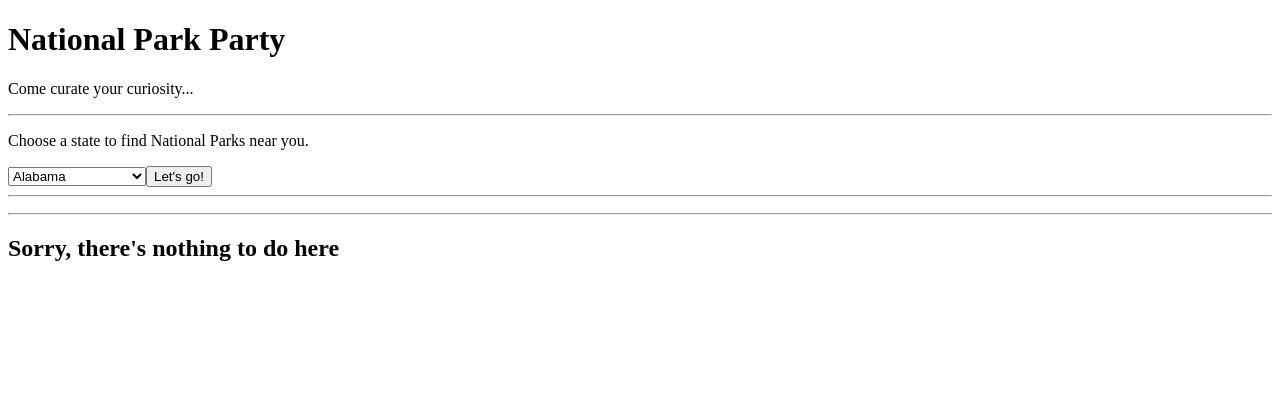
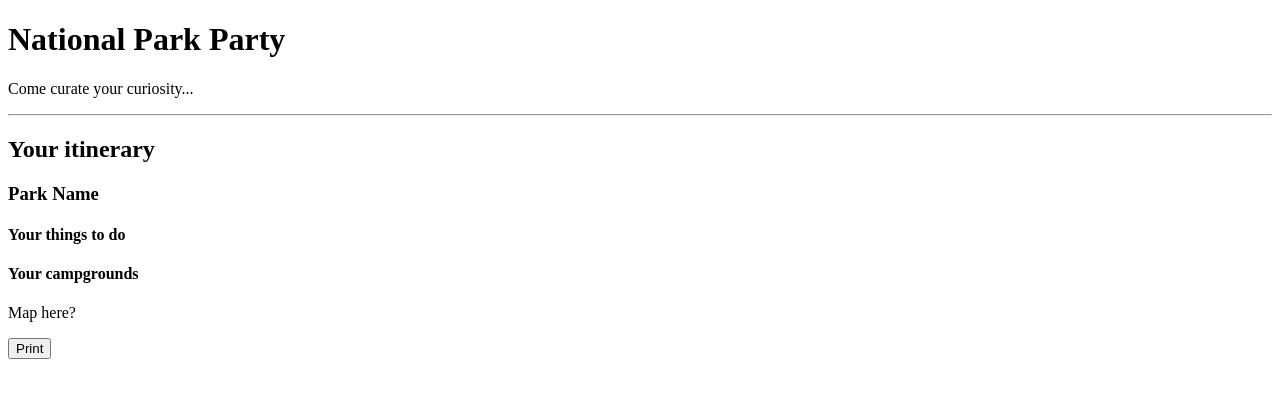
Before and after one commit to henry-oberholtzer/national-park-api, a React (Vite) app: page /itinerary in a window 1280 px wide. Shown: the top 398 px of the page. Built offline with nearby package versions, Linux system fonts and the light colour scheme.

Commit message:
add router to react and navigate to parkList and to things component
Co-authored-by: Kim Robinson <kimmykokonut@gmail.com>

```diff
--- a/package.json
+++ b/package.json
@@ -12,7 +12,8 @@
   },
   "dependencies": {
     "react": "^18.2.0",
-    "react-dom": "^18.2.0"
+    "react-dom": "^18.2.0",
+    "react-router-dom": "^6.21.1"
   },
   "devDependencies": {
     "@types/react": "^18.2.43",
--- a/src/components/App.tsx
+++ b/src/components/App.tsx
@@ -1,13 +1,60 @@
-import FindPark from './FindPark';
+import PickState from './PickState';
+import ParkOptions from './ParkOptions';
 import Header from './Header'
+import { BrowserRouter as Router, Routes, Route, RouterProvider, createBrowserRouter } from 'react-router-dom';
+import ThingsToDo from './ThingsToDo';
+import Campgrounds from './Campgrounds';
+import Itinerary from './Itinerary';
+
 
 function App() {
+
+  const router = createBrowserRouter([
+    {
+      path: '/',
+      element: <PickState />
+    },
+    {
+      path: 'state/:stateCode',
+      element: <ParkOptions />,
+      loader: async ({ params }) => {
+        return fetch(`https://developer.nps.gov/api/v1/parks?stateCode=${params.stateCode}&api_key=${import.meta.env.VITE_NPS_API_KEY}`)
+          .then(response => response.json())
+          .then((jsonifiedResponse) => {
+            return jsonifiedResponse.data;
+          })
+          .catch((error) => {
+            return error.message;
+          })
+      }
+    },
+    {
+      path: 'state/:stateCode/park/:parkCode',
+      element: <ThingsToDo />,
+      loader: async ({ params }) => {
+        return fetch(`https://developer.nps.gov/api/v1/thingstodo?parkCode=${params.parkCode}&api_key=${import.meta.env.VITE_NPS_API_KEY}`)
+        .then(response => response.json())
+        .then((jsonifiedResponse) => {
+          return jsonifiedResponse.data;
+        })
+        .catch((error) => {
+          return error.message;
+        })
+      }
+    },
+    {
+      path: 'state/:stateCode/park/:parkCode/campgrounds',
+      element: <Campgrounds />
+    },
+    {
+      path: '/itinerary',
+      element: <Itinerary />
+    }
+  ]);
   return (
     <>
-      <div>
-        <Header />
-        <FindPark />
-        </div>
+      <Header />
+      <RouterProvider router={router} />
     </>
   )
 }
--- /dev/null
+++ b/src/components/Campgrounds.tsx
@@ -0,0 +1,9 @@
+function Campgrounds() {
+    return(
+        <>
+        <h2>List of campgrounds in XX park</h2>
+        </>
+    )
+}
+export default Campgrounds;
+//make campground list clickable to add to 'cart'-itinerary component
--- a/src/components/FindPark.tsx
+++ b/src/components/FindPark.tsx
@@ -1,30 +1,28 @@
-import ParkOptions from "./ParkOptions";
-import PickState from "./PickState";
-import { parksAPIcall, thingsAPIcall } from "../nps-api-call";
-import { useReducer, useState } from "react";
-import getParksReducer, { initialState } from "../reducers/get-parks-reducer";
-import ThingsToDo from "./ThingsToDo";
+// import ParkOptions from "./ParkOptions";
+// import PickState from "./PickState";
+// import { parksAPIcall, thingsAPIcall } from "../nps-api-call";
+// import { useReducer, useState } from "react";
+// import getParksReducer, { initialState } from "../reducers/get-parks-reducer";
+// import ThingsToDo from "./ThingsToDo";
 
-function FindPark() {
-    const [state, dispatch] = useReducer(getParksReducer, initialState)
-    const [chosenState, setChosenState] = useState<string>('');
-    console.log(state)
-    return (
-        <>
-            <PickState
-                parksByStateAPICall={parksAPIcall(dispatch)}
-                setChosenState={setChosenState}
-            />
-            <ParkOptions
-                parkList={state.parkList}
-                chosenState={chosenState}
-                thingsToDoAPICall={thingsAPIcall(dispatch)}
-            />
-            <hr />
-            <ThingsToDo
-                thingsToDo={state.thingsToDo}
-            />
-        </>
-    )
-}
-export default FindPark;
+// function FindPark() {
+//     const [state, dispatch] = useReducer(getParksReducer, initialState)
+//     const [chosenState, setChosenState] = useState<string>('');
+//     console.log(state)
+//     return (
+//         <>
+//             <PickState
+//             />
+//             <ParkOptions
+//                 parkList={state.parkList}
+//                 chosenState={chosenState}
+//                 thingsToDoAPICall={thingsAPIcall(dispatch)}
+//             />
+//             <hr />
+//             <ThingsToDo
+//                 thingsToDo={state.thingsToDo}
+//             />
+//         </>
+//     )
+// }
+// export default FindPark;
--- /dev/null
+++ b/src/components/Itinerary.tsx
@@ -0,0 +1,13 @@
+function Itinerary() {
+    return(
+        <>
+        <h2>Your itinerary</h2>
+        <h3>Park Name</h3>
+        <h4>Your things to do</h4>
+        <h4>Your campgrounds</h4>
+        <p>Map here?</p>
+        <button>Print</button>
+        </>
+    );
+}
+export default Itinerary;
--- a/src/components/Park.tsx
+++ b/src/components/Park.tsx
@@ -1,8 +1,12 @@
 import './css/Park.css'
 import { ParkProps } from '../types'
+import { useNavigate } from 'react-router-dom'
+import { useParams } from 'react-router-dom'
 
 const Park = (props: ParkProps) => {
-    const { park, index, handleThings } = props
+    const { park, index } = props
+    const nav = useNavigate()
+    const { stateCode } = useParams();
 
     return (
         <div className="park" key={index}>
@@ -12,8 +16,8 @@ const Park = (props: ParkProps) => {
             <div>
                 <div>
                 <h3>{park.fullName}</h3>
-                <button onClick={() => handleThings(park.parkCode)}>Things to do</button>
-            <button>Find a campground</button>
+                <button onClick={() => nav(`/state/${stateCode}/park/${park.parkCode}`)}>Things to do</button>
+                <button onClick={() => nav(`${park.parkCode}/campgrounds`)}>Find a campground</button>
             </div>
                 <p className="desc">{park.description}</p>
             </div>
--- a/src/components/ParkOptions.tsx
+++ b/src/components/ParkOptions.tsx
@@ -1,27 +1,28 @@
 import { stateCodes } from "../stateCodes";
-import { ParkOptionsProps } from "../types";
+import { parkArray } from "../types";
 import Park from "./Park";
 import './css/ParkOptions.css'
+import { useLoaderData } from "react-router-dom";
+import { useParams } from "react-router-dom";
 
-function ParkOptions(props: ParkOptionsProps) {
-    const { parkList, chosenState } = props;
+function ParkOptions() {
+    const parkList = useLoaderData() as parkArray;
+    const { stateCode } = useParams();
+    console.log(parkList);
     return (
             <>
-        {parkList.length ?
-        <h2>Here are the {parkList.length} parks in {stateCodes[chosenState]}</h2> : <></>
-        }
+            <p>Found {parkList.length} {parkList.length > 1 ? "results" : "result"} {stateCode ? `for ${stateCodes[stateCode]}` : "for this query"}</p>
             <div className="results">
                 {parkList.map((park, index: number) =>
                     <Park
                         key={index}
                         park={park}
                         index={index}
-                    handleThings={props.thingsToDoAPICall}
                     />
                 )}
             </div>
             </>
-    );
+    )
 
 }
 export default ParkOptions;
--- a/src/components/PickState.tsx
+++ b/src/components/PickState.tsx
@@ -1,17 +1,17 @@
 import { useState } from "react";
 import { stateCodes } from "../stateCodes";
+import { useNavigate } from "react-router-dom";
 
 
-function PickState (props: PickState) {
+function PickState () {
     const [selectedState, setSelectedState] = useState<string>("AL")
+    const navigate = useNavigate();
     return (
         <>
         <p>Choose a state to find National Parks near you.</p>
         <form onSubmit={(e) => {
             e.preventDefault();
-            props.parksByStateAPICall(selectedState)
-            props.setChosenState(selectedState);
-
+            navigate(`/state/${selectedState}`)
         }}>
             <select
                 id="states"
--- a/src/components/ThingsToDo.tsx
+++ b/src/components/ThingsToDo.tsx
@@ -1,12 +1,13 @@
-import { ThingsProps } from "../types";
 import Things from "./Things";
+import { useLoaderData, useParams } from "react-router-dom";
+import { thingsArray } from "../types";
 
-function ThingsToDo(props: ThingsProps) {
-    const { thingsToDo } = props;
+function ThingsToDo() {
+    const thingsToDo = useLoaderData() as thingsArray;
     return(
         <>
         {thingsToDo.length ?
-        <h2>Here are things to do in *parkCode*</h2> : <h2>Sorry, there's nothing to do here</h2>
+        <h2>Here are some things to do: </h2> : <h2>Sorry, there's nothing to do here</h2>
         }
         <div className="toDo">
             {thingsToDo.map((thing, index: number) =>
```
Also changed, not shown: src/types.d.ts (+6 -10 lines), 1 other file (tests, documents, lock files or other folders). Lines whose indentation alone changed are shown as unchanged.
